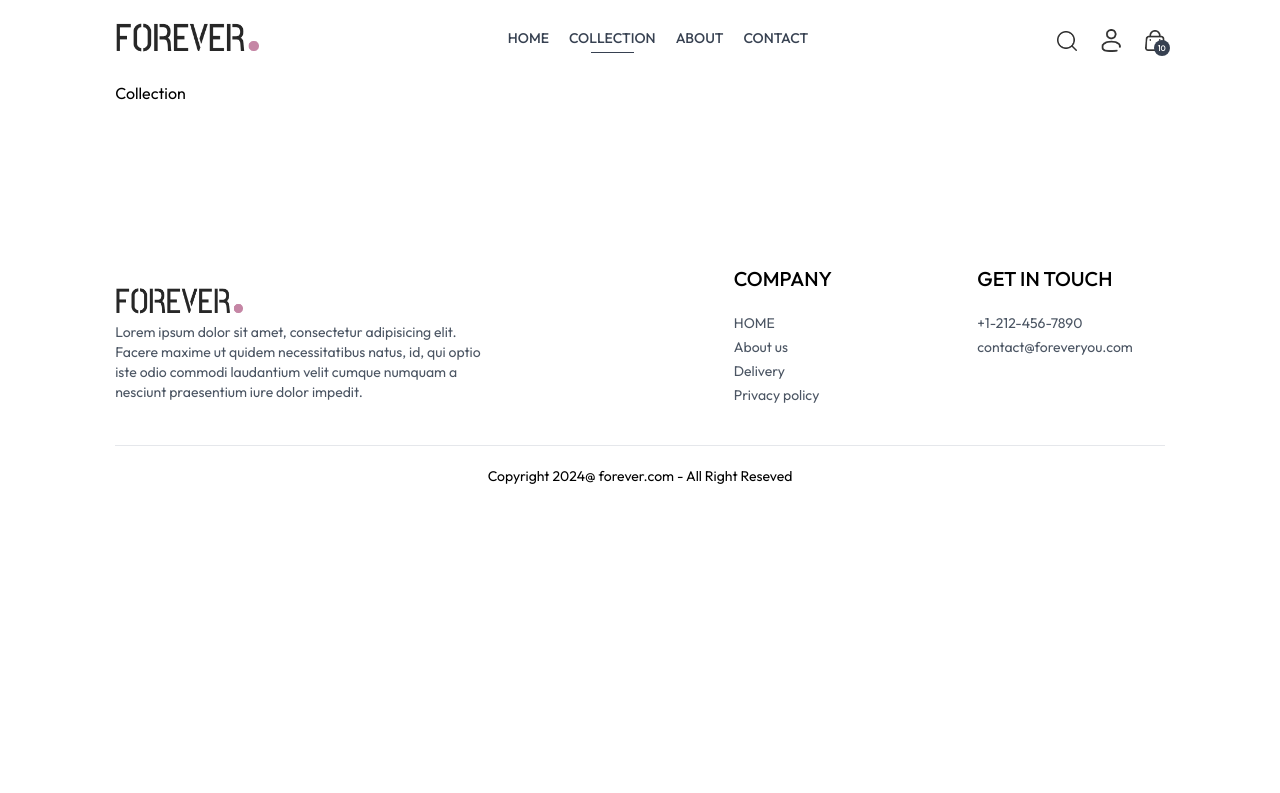
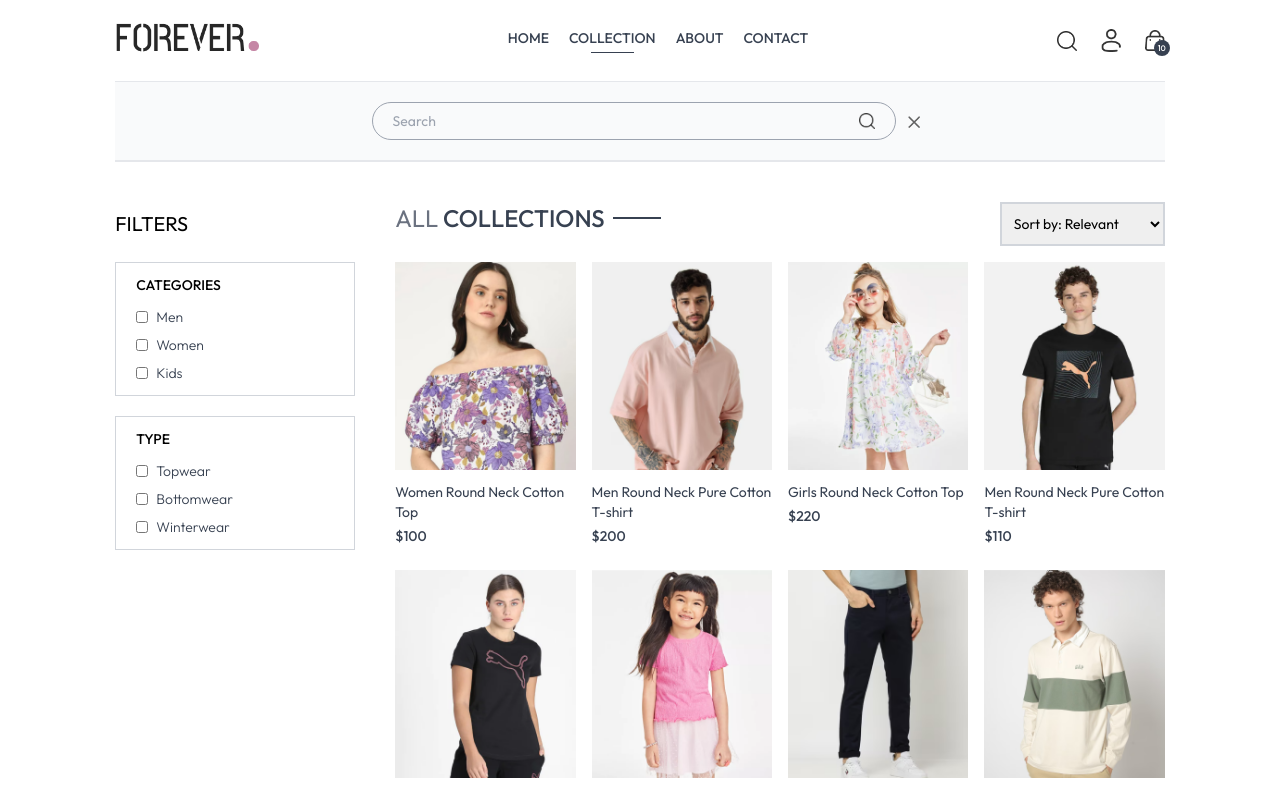
Before and after one commit to lsj2015-hub/forever-mall, a React app in the folder frontend/: page /collection in a window 1280 px wide. Shown: the top 793 px of the page. Built offline with nearby package versions, Linux system fonts and the light colour scheme; the HTML template or start-up script is replaced by a standard one.

Commit message:
Collection completed

```diff
--- a/frontend/src/App.jsx
+++ b/frontend/src/App.jsx
@@ -10,11 +10,13 @@
 import Orders from './pages/Orders';
 import Navbar from './components/Navbar';
 import Footer from './components/Footer';
+import SearchBar from './components/SearchBar';
 
 const App = () => {
   return (
     <div className="px-4 sm:px-[5vw] md:px-[7vw] lg:px-[9vw]">
       <Navbar />
+      <SearchBar />
       <Routes>
         <Route path="/" element={<Home />} />
         <Route path="/collection" element={<Collection />} />
--- a/frontend/src/components/Navbar.jsx
+++ b/frontend/src/components/Navbar.jsx
@@ -1,9 +1,11 @@
-import { useState } from 'react';
+import { useContext, useState } from 'react';
 import { assets } from '../assets/assets';
 import { Link, NavLink } from 'react-router-dom';
+import { ShopContext } from '../context/ShopContext';
 
 const Navbar = () => {
   const [visible, setVisible] = useState(false);
+  const { setShowSearch } = useContext(ShopContext);
 
   return (
     <div className="flex items-center justify-between py-5 font-medium">
@@ -35,6 +37,7 @@
           src={assets.search_icon}
           alt="search icon"
           className="w-5 cursor-pointer"
+          onClick={() => setShowSearch(true)}
         />
         <div className="group relative">
           <img
--- /dev/null
+++ b/frontend/src/components/SearchBar.jsx
@@ -0,0 +1,42 @@
+import { useContext, useEffect, useState } from 'react';
+import { ShopContext } from '../context/ShopContext';
+import { assets } from '../assets/assets';
+import { useLocation } from 'react-router-dom';
+
+const SearchBar = () => {
+  const { search, setSearch, showSearch, setShowSearch } =
+    useContext(ShopContext);
+  const [visible, setVisible] = useState(false);
+  const location = useLocation();
+
+  useEffect(() => {
+    if (location.pathname.includes('collection')) {
+      setVisible(true);
+    } else {
+      setVisible(false);
+    }
+  }, [location]);
+
+  return showSearch && visible ? (
+    <div className="border-t border-b bg-gray-50 text-center">
+      <div className="inline-flex items-center justify-center border border-gray-400 px-5 py-2 my-5 mx-3 rounded-full w-3/4 sm:w-1/2 ">
+        <input
+          className="flex-1 outline-none bg-inherit text-sm"
+          type="text"
+          placeholder="Search"
+          value={search}
+          onChange={(e) => setSearch(e.target.value)}
+        />
+        <img className="w-4" src={assets.search_icon} alt="search icon" />
+      </div>
+      <img
+        className="inline w-3 cursor-pointer"
+        src={assets.cross_icon}
+        alt="cross icon"
+        onClick={() => setShowSearch(false)}
+      />
+    </div>
+  ) : null;
+};
+
+export default SearchBar;
--- a/frontend/src/context/ShopContext.jsx
+++ b/frontend/src/context/ShopContext.jsx
@@ -1,5 +1,5 @@
 /* eslint-disable react/prop-types */
-import { createContext } from 'react';
+import { createContext, useState } from 'react';
 import { products } from '../assets/assets';
 
 export const ShopContext = createContext();
@@ -7,11 +7,17 @@
 const ShopContextProvider = (props) => {
   const currency = '$';
   const delivery_fee = 10;
+  const [search, setSearch] = useState('');
+  const [showSearch, setShowSearch] = useState(true);
 
   const value = {
     products,
     currency,
     delivery_fee,
+    search,
+    setSearch,
+    showSearch,
+    setShowSearch,
   };
 
   return (
--- a/frontend/src/pages/Collection.jsx
+++ b/frontend/src/pages/Collection.jsx
@@ -1,5 +1,204 @@
+import { useContext, useEffect, useState } from 'react';
+import { ShopContext } from '../context/ShopContext';
+import { assets } from '../assets/assets';
+import Title from '../components/Title';
+import ProductItem from '../components/ProductItem';
+
 const Collection = () => {
-  return <div>Collection</div>;
+  const { products, search, showSearch } = useContext(ShopContext);
+  const [showFilter, setShowFilter] = useState(false);
+  const [filterProducts, setFilterProducts] = useState([]);
+  const [category, setCategory] = useState([]);
+  const [subCategory, setSubCategory] = useState([]);
+  const [sortType, setSortType] = useState('relavent');
+
+  const toggleCategory = (e) => {
+    if (category.includes(e.target.value)) {
+      setCategory((prev) => prev.filter((item) => item !== e.target.value));
+    } else {
+      setCategory((prev) => [...prev, e.target.value]);
+    }
+  };
+
+  const toggleSubCategory = (e) => {
+    if (subCategory.includes(e.target.value)) {
+      setSubCategory((prev) => prev.filter((item) => item !== e.target.value));
+    } else {
+      setSubCategory((prev) => [...prev, e.target.value]);
+    }
+  };
+
+  const applyFilter = () => {
+    let productsCopy = products.slice();
+
+    if (showSearch && search) {
+      productsCopy = productsCopy.filter((item) =>
+        item.name.toLowerCase().includes(search.toLowerCase())
+      );
+    }
+
+    if (category.length > 0) {
+      productsCopy = productsCopy.filter((item) =>
+        category.includes(item.category)
+      );
+    }
+
+    if (subCategory.length > 0) {
+      productsCopy = productsCopy.filter((item) =>
+        subCategory.includes(item.subCategory)
+      );
+    }
+
+    setFilterProducts(productsCopy);
+  };
+
+  const sortProducts = () => {
+    let fpCopy = filterProducts.slice();
+
+    switch (sortType) {
+      case 'low-high':
+        setFilterProducts(fpCopy.sort((a, b) => a.price - b.price));
+        break;
+
+      case 'high-low':
+        setFilterProducts(fpCopy.sort((a, b) => b.price - a.price));
+        break;
+
+      default:
+        applyFilter();
+        break;
+    }
+  };
+
+  useEffect(() => {
+    applyFilter();
+  }, [category, subCategory, search, showSearch]);
+
+  useEffect(() => {
+    sortProducts();
+  }, [sortType]);
+
+  return (
+    <div className="flex flex-col sm:flex-row gap-1 sm:gap-10 pt-10 border-t">
+      {/* Filter Options */}
+      <div className="min-w-60">
+        <p
+          onClick={() => setShowFilter(!showFilter)}
+          className="my-2 text-xl flex items-center cursor-pointer gap-2"
+        >
+          FILTERS
+          <img
+            src={assets.dropdown_icon}
+            alt=""
+            className={`h-3 sm:hidden ${showFilter ? 'rotate-90' : ''}`}
+          />
+        </p>
+        {/* Category Filter */}
+        <div
+          className={`border border-gray-300 pl-5 py-3 mt-6 ${
+            showFilter ? '' : 'hidden'
+          } sm:block`}
+        >
+          <p className="mb-3 text-sm font-medium">CATEGORIES</p>
+          <div className="flex flex-col gap-2 text-sm font-light text-gray-700">
+            <p className="flex gap-2">
+              <input
+                type="checkbox"
+                className="w-3"
+                value={'Men'}
+                onChange={toggleCategory}
+              />{' '}
+              Men
+            </p>
+            <p className="flex gap-2">
+              <input
+                type="checkbox"
+                className="w-3"
+                value={'Women'}
+                onChange={toggleCategory}
+              />{' '}
+              Women
+            </p>
+            <p className="flex gap-2">
+              <input
+                type="checkbox"
+                className="w-3"
+                value={'Kids'}
+                onChange={toggleCategory}
+              />{' '}
+              Kids
+            </p>
+          </div>
+        </div>
+        {/* SubCategory Filter */}
+        <div
+          className={`border border-gray-300 pl-5 py-3 my-5 ${
+            showFilter ? '' : 'hidden'
+          } sm:block`}
+        >
+          <p className="mb-3 text-sm font-medium">TYPE</p>
+          <div className="flex flex-col gap-2 text-sm font-light text-gray-700">
+            <p className="flex gap-2">
+              <input
+                type="checkbox"
+                className="w-3"
+                value={'Topwear'}
+                onChange={toggleSubCategory}
+              />{' '}
+              Topwear
+            </p>
+            <p className="flex gap-2">
+              <input
+                type="checkbox"
+                className="w-3"
+                value={'Bottomwear'}
+                onChange={toggleSubCategory}
+              />{' '}
+              Bottomwear
+            </p>
+            <p className="flex gap-2">
+              <input
+                type="checkbox"
+                className="w-3"
+                value={'Winterwear'}
+                onChange={toggleSubCategory}
+              />{' '}
+              Winterwear
+            </p>
+          </div>
+        </div>
+      </div>
+
+      {/* Right Side */}
+      <div className="flex-1">
+        <div className="flex justify-between text-base sm:text-2xl mb-4">
+          <Title text1={'ALL'} text2={'COLLECTIONS'} />
+          {/* Products Sort */}
+          <select
+            onChange={(e) => setSortType(e.target.value)}
+            className="border-2 border-gray-300 text-sm px-2"
+          >
+            <option value="relavent">Sort by: Relevant</option>
+            <option value="low-high">Sort by: Low to High</option>
+            <option value="high-low">Sort by: High to Low</option>
+          </select>
+        </div>
+
+        {/* Map Products */}
+        <div className="grid grid-cols-2 md:grid-cols-3 lg:grid-cols-4 gap-4 gap-y-6">
+          {filterProducts.map((item, index) => (
+            <ProductItem
+              key={index}
+              id={item._id}
+              name={item.name}
+              image={item.image}
+              price={item.price}
+            />
+          ))}
+        </div>
+      </div>
+    </div>
+  );
 };
 
 export default Collection;
```
